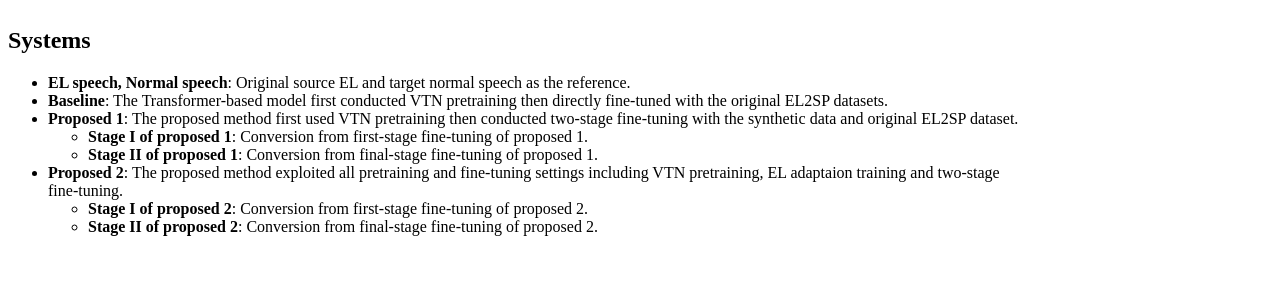
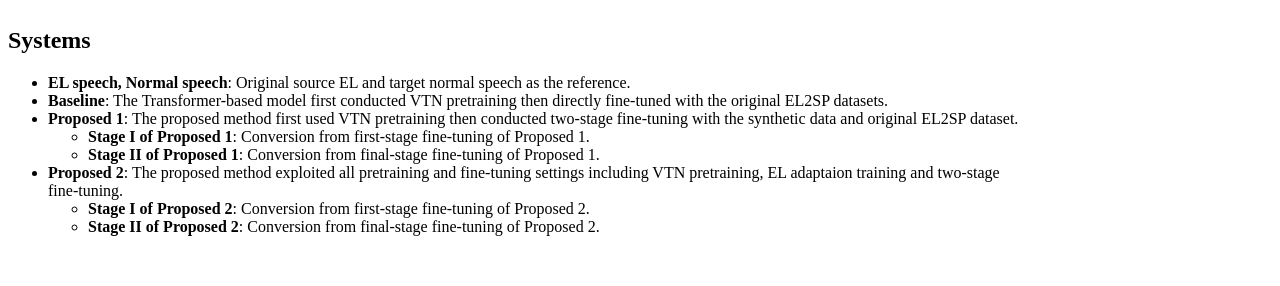
Before and after one commit to SilentIcyMoon/EL2SP-demo, a plain HTML site: page index.html in a window 1280 px wide. Shown: the part 820-1106 px from the top of the page. Drawn offline with Linux system fonts and the light colour scheme.

Commit message:
Update index.html

```diff
--- a/index.html
+++ b/index.html
@@ -43,13 +43,13 @@
         <li><strong>Baseline</strong>: The Transformer-based model first conducted VTN pretraining then directly fine-tuned with the original EL2SP datasets.</li>
 		<li><strong>Proposed 1</strong>: The proposed method first used VTN pretraining then conducted two-stage fine-tuning with the synthetic data and original EL2SP dataset.</li>
 			<ul>
-				<li><strong>Stage I of proposed 1</strong>: Conversion from first-stage fine-tuning of proposed 1.</li>
-				<li><strong>Stage II of proposed 1</strong>: Conversion from final-stage fine-tuning of proposed 1.</li>
+				<li><strong>Stage I of Proposed 1</strong>: Conversion from first-stage fine-tuning of Proposed 1.</li>
+				<li><strong>Stage II of Proposed 1</strong>: Conversion from final-stage fine-tuning of Proposed 1.</li>
 			</ul>
 		<li><strong>Proposed 2</strong>: The proposed method exploited all pretraining and fine-tuning settings including VTN pretraining, EL adaptaion training and two-stage fine-tuning.</li>
 			<ul>
-				<li><strong>Stage I of proposed 2</strong>: Conversion from first-stage fine-tuning of proposed 2.</li>
-				<li><strong>Stage II of proposed 2</strong>: Conversion from final-stage fine-tuning of proposed 2.</li>
+				<li><strong>Stage I of Proposed 2</strong>: Conversion from first-stage fine-tuning of Proposed 2.</li>
+				<li><strong>Stage II of Proposed 2</strong>: Conversion from final-stage fine-tuning of Proposed 2.</li>
 			</ul>
       </ul>
     </div>
```
